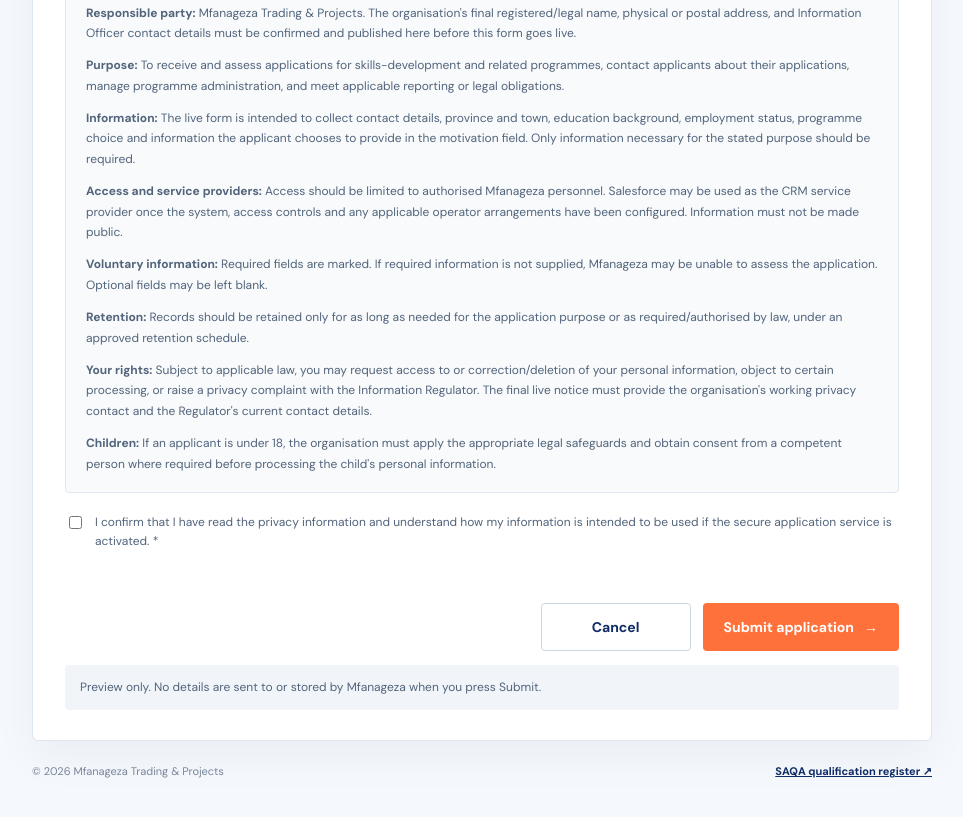
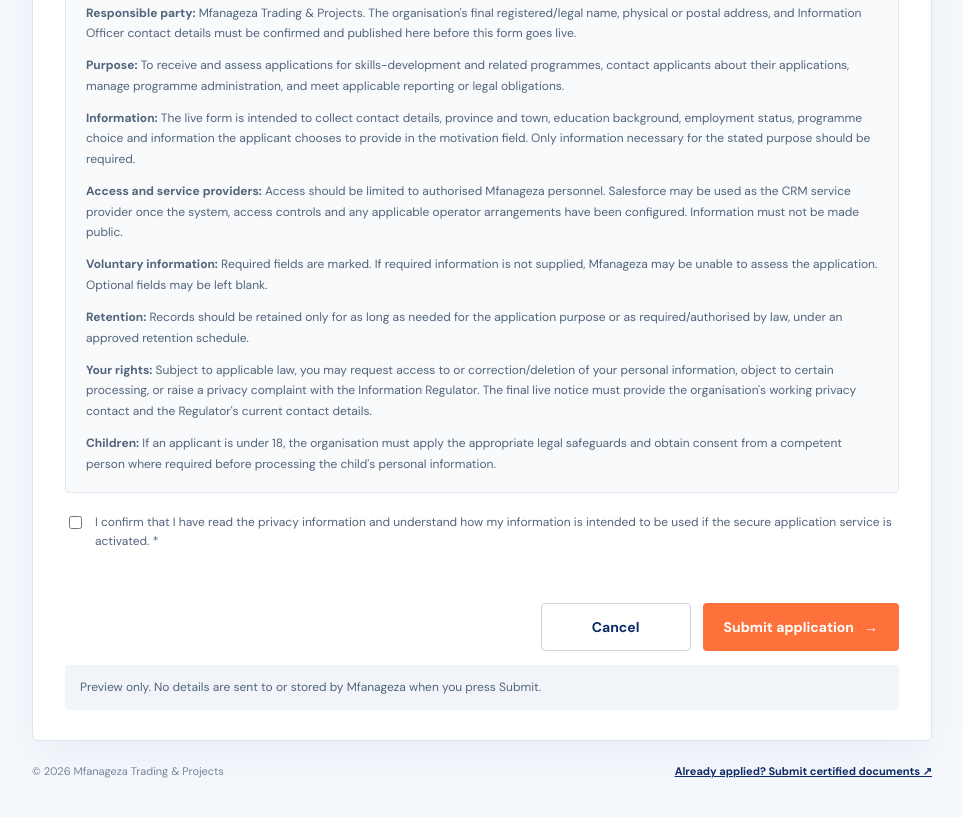
Before and after one commit to kabelogopane/Mfanageza-Trading-Projects-CRM-Solution, a plain HTML site: page apply.html in a window 1280 px wide. Shown: the part 2141-2958 px from the top of the page, without its empty margins (158-1121 px from the left). Drawn offline with Linux system fonts and the light colour scheme.

Commit message:
Link candidate form to certified document submission

```diff
--- a/apply.html
+++ b/apply.html
@@ -96,7 +96,7 @@
         <div class="form-actions"><a class="button secondary" href="index.html">Cancel</a><button class="button primary form-submit" type="submit">Submit application <span>→</span></button></div>
         <p id="applicationFormMessage" class="form-message" role="status" aria-live="polite">Preview only. No details are sent to or stored by Mfanageza when you press Submit.</p>
       </form>
-      <div class="application-footer"><span>© 2026 Mfanageza Trading &amp; Projects</span><a href="https://saqa.org.za/services/registration-of-qualifications/" target="_blank" rel="noopener noreferrer">SAQA qualification register ↗</a></div>
+      <div class="application-footer"><span>© 2026 Mfanageza Trading &amp; Projects</span><a href="submit-documents.html">Already applied? Submit certified documents ↗</a></div>
     </div>
   </main>
   <script src="apply.js"></script>
```
